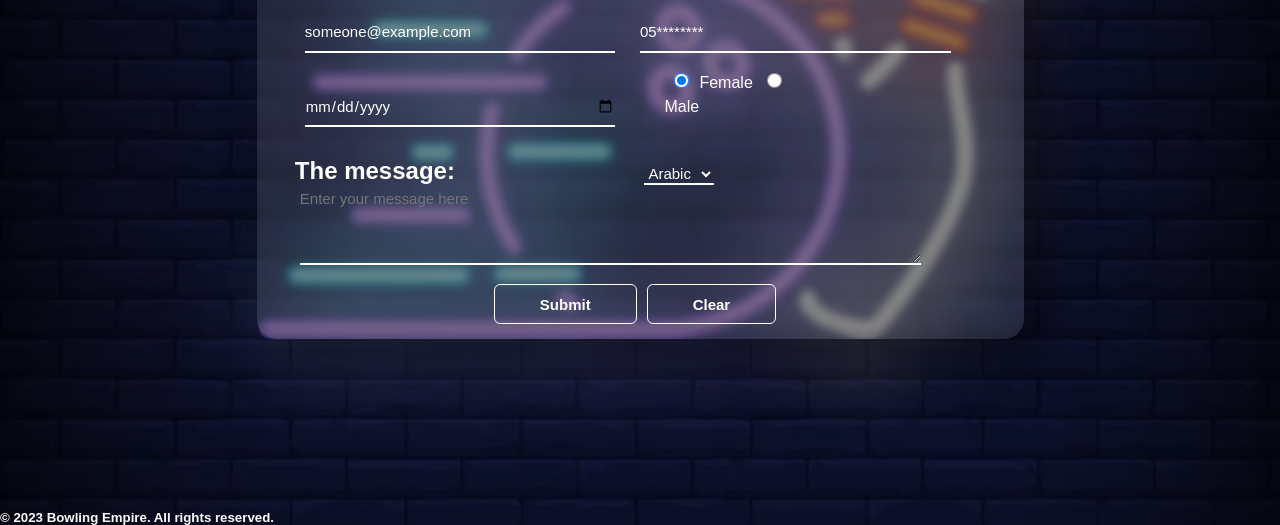
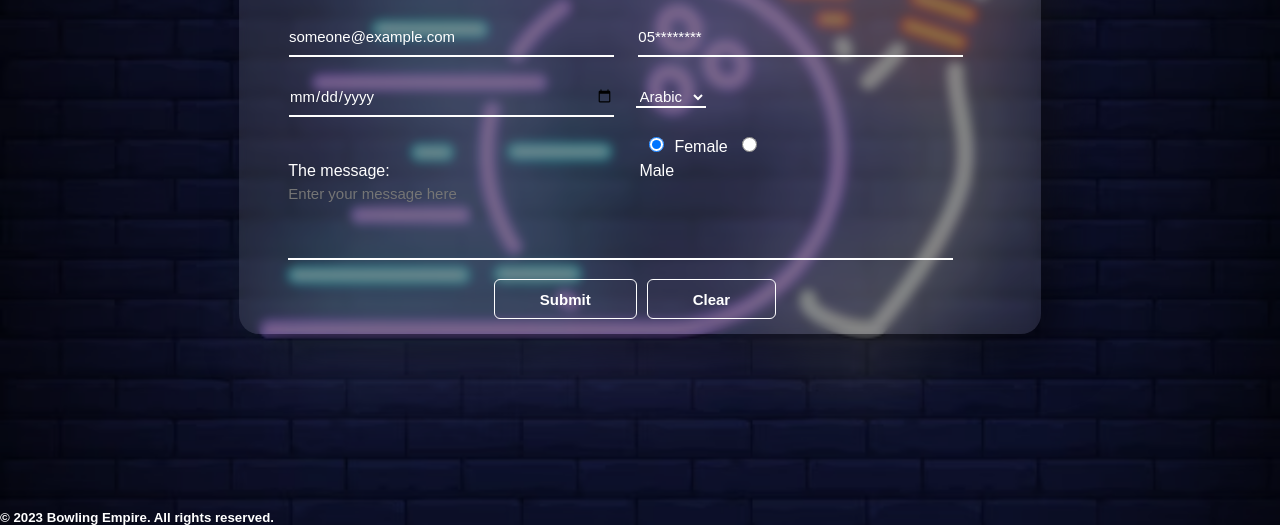
Before and after one commit to sabreenmb/Project, a plain HTML site: page contact.html in a window 1280 px wide. Shown: the part 327-852 px from the top of the page. Drawn offline with Linux system fonts and the light colour scheme.

Commit message:
Lama change

```diff
--- a/contact.html
+++ b/contact.html
@@ -1,5 +1,5 @@
 <!DOCTYPE html>
-<html>
+<html lang="en">
     <head>
         <meta charset="utf-8">
         <meta name="viewport" content="width=device-width, initial-scale=1.0">
@@ -34,18 +34,18 @@
                 </div>
                 <div class="contact-form">
                     <input name="dateOfBirth" type="date" id="dateOfBirth"  required>
-                    <aside class="Radio">
-                        <label><input name="gender" type="radio" id="female" value="female" checked>Female</label>
-                        <label><input name="gender" type="radio" id="male" value="male">Male</label>
-                    </aside>
-                </div>
-                <div class="contact-form">
-                    <h4><b>The message:</b></h4>
                     <select name="language" id="language">
                         <option selected>Arabic</option>
                         <option>English</option>
                         <option>French</option>
                     </select>
+                </div>
+                <div class="contact-form">
+                    <p>The message:</p>
+                    <aside class="Radio">
+                        <label><input name="gender" type="radio" id="female" value="female" checked>Female</label>
+                        <label><input name="gender" type="radio" id="male" value="male">Male</label>
+                    </aside>
                     <textarea name="message" id="message" placeholder="Enter your message here" required></textarea>
                 </div>
                 <input class="btn" type="submit" value="Submit">
--- a/style.css
+++ b/style.css
@@ -249,8 +249,8 @@ background-color: #F66969;
 }
 
 .container form {
-  width: 65%;
-  height:fit-content;
+  width: 68%;
+  height: fit-content;
   display: flex;
   justify-content: center;
   box-shadow: 20px 20px 50px rgba(0, 0, 0, 0.5);
@@ -295,7 +295,7 @@ form input::placeholder {
 
 aside {
   display: inline-block;
-  margin-left: 5%;
+  margin-left: -2%;
 }
 
 .Radio {
@@ -307,10 +307,11 @@ aside {
   width: 15px;
 }
 
-form h4 {
+form p {
   width: 50%;
   margin-top: 20px;
   display: inline-block;
+  margin-left: 1.3%;
 }
 
 select {
@@ -320,6 +321,7 @@ select {
   outline: none;
   font-size: 15px;
   border-bottom: 2px solid white;
+  margin-left: 1%;
 }
 
 select option {
@@ -335,9 +337,10 @@ textarea {
   font-size: 15px;
   padding-top: 5px;
   outline: none;
-  width: 90%;
+  width: 92%;
   height: 80px;
-  margin-left: 5px;
+  resize: none;
+  margin-left: 1.3%;
 }
 
 .btn {
```
